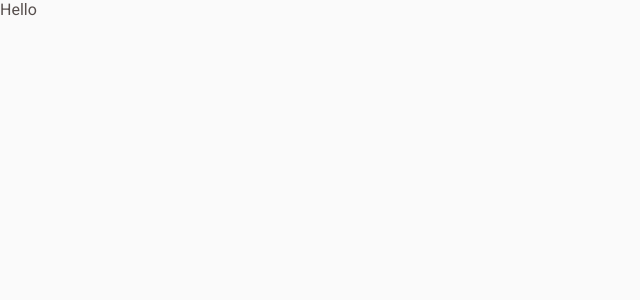
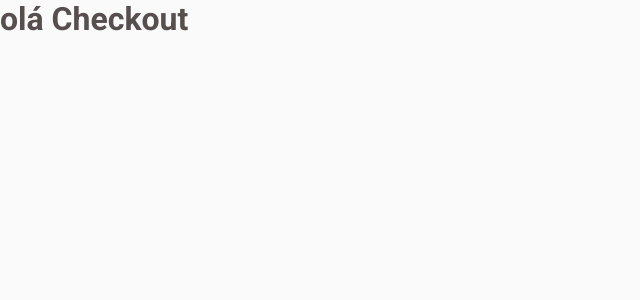
Before and after one commit to devwagnerdw/coffee-delivery, a React (Vite) app: page /Checkout in a window 1280 px wide. Shown: the top 300 px of the page, without its empty margins (0-640 px from the left). Built offline with nearby package versions, Linux system fonts and the light colour scheme; the HTML template or start-up script is replaced by a standard one.

Commit message:
Setting Up Routes Using react-router-dom

```diff
--- a/package.json
+++ b/package.json
@@ -13,6 +13,7 @@
     "@types/styled-components": "^5.1.26",
     "react": "^18.2.0",
     "react-dom": "^18.2.0",
+    "react-router-dom": "^6.15.0",
     "styled-components": "^6.0.7"
   },
   "devDependencies": {
--- a/src/App.tsx
+++ b/src/App.tsx
@@ -1,14 +1,16 @@
 import { ThemeProvider } from 'styled-components'
 import { GlobalStyles } from './styles/global'
 import { defaultTheme } from './styles/themes/light'
+import { BrowserRouter } from 'react-router-dom'
+import { Router } from './router'
 
 function App() {
   return (
     <ThemeProvider theme={defaultTheme}>
-      <div className="App">
-        <GlobalStyles />
-        <p>Hello</p>
-      </div>
+      <BrowserRouter>
+        <Router />
+      </BrowserRouter>
+      <GlobalStyles />
     </ThemeProvider>
   )
 }
--- /dev/null
+++ b/src/pages/Checkout.tsx
@@ -0,0 +1,3 @@
+export function Checkout() {
+  return <h1>olá Checkout</h1>
+}
--- /dev/null
+++ b/src/pages/Home.tsx
@@ -0,0 +1,3 @@
+export function Home() {
+  return <h1>ola Home</h1>
+}
--- /dev/null
+++ b/src/router.tsx
@@ -0,0 +1,12 @@
+import { Routes, Route } from 'react-router-dom'
+import { Home } from './pages/Home'
+import { Checkout } from './pages/Checkout'
+
+export function Router() {
+  return (
+    <Routes>
+      <Route path="/" element={<Home />} />
+      <Route path="/Checkout" element={<Checkout />} />
+    </Routes>
+  )
+}
```
Also changed, not shown: 1 other file (tests, documents, lock files or other folders).
